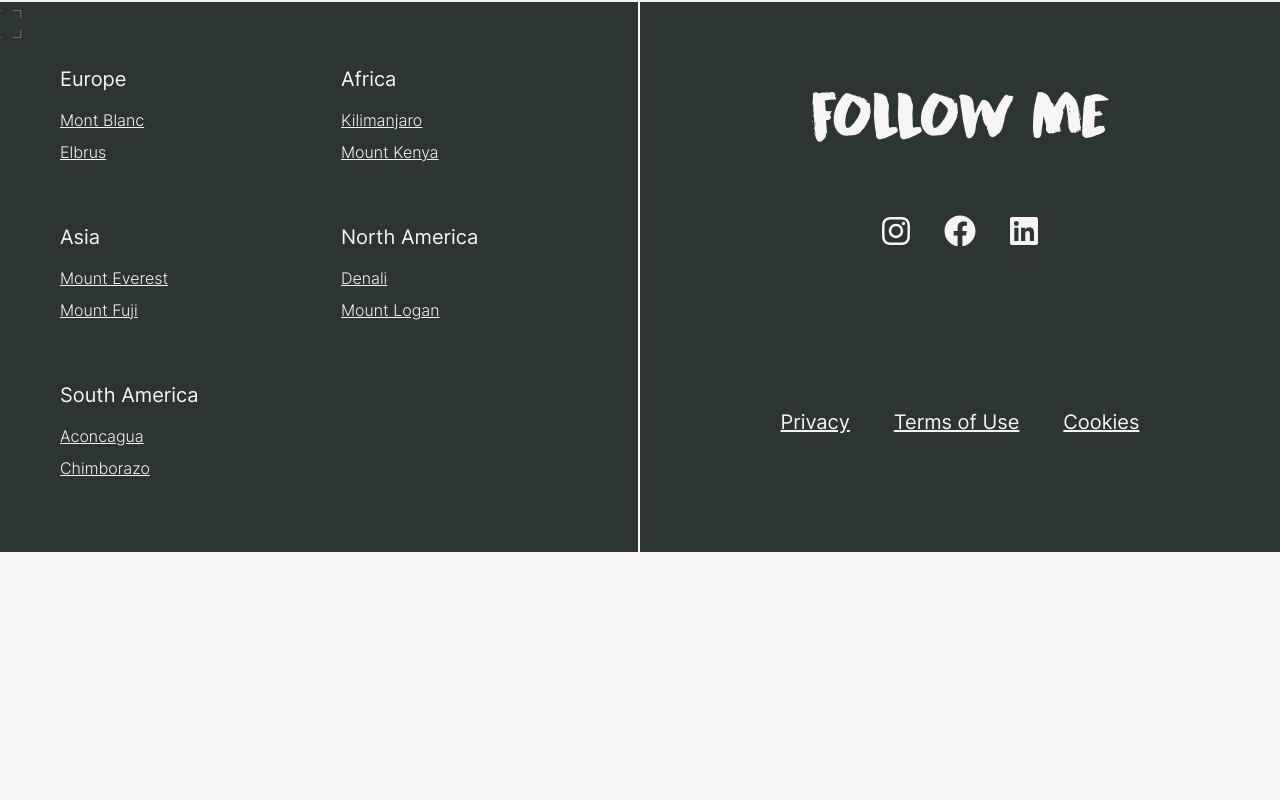
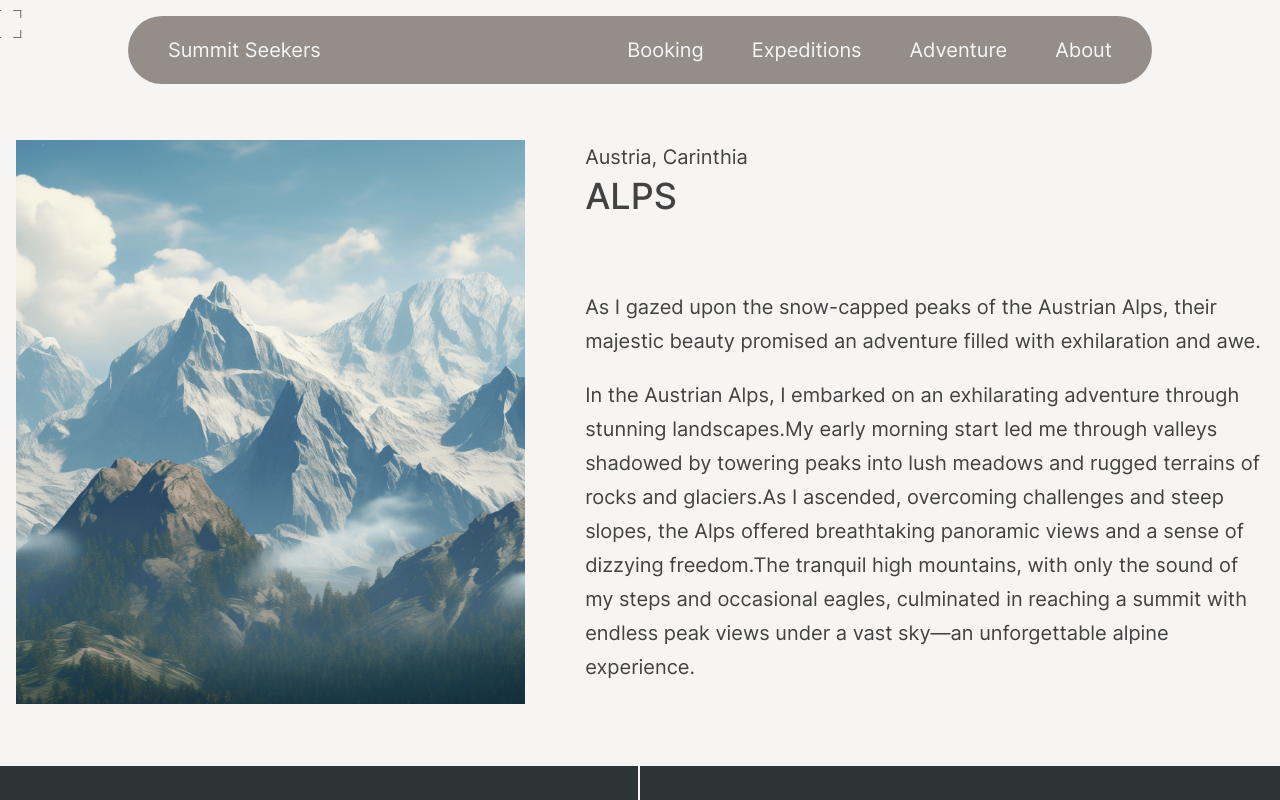
Before and after one commit to ChainArts/summit-seekers-rework, a React (Vite) app: page /adventure/alps in a window 1280 px wide. Shown: the top 800 px of the page. Built offline with nearby package versions, Linux system fonts and the light colour scheme.

Commit message:
add slugs to adventures

```diff
--- a/src/App.tsx
+++ b/src/App.tsx
@@ -15,7 +15,7 @@ const App = () => {
             <Routes>
                 <Route path="/" element={<Home/>} />
                 <Route path="/booking" element={<Booking />} />
-                <Route path="/adventure" element={<Adventure /> } />
+                <Route path="/adventure/:slug" element={<Adventure /> } />
             </Routes>
             <Footer />
       </ReactLenis>
--- a/src/components/Carousel.tsx
+++ b/src/components/Carousel.tsx
@@ -1,5 +1,6 @@
 import React, { useRef } from "react";
 import { LiaArrowRightSolid, LiaAngleLeftSolid, LiaAngleRightSolid } from "react-icons/lia";
+import { NavLink } from "react-router-dom";
 import { Swiper, SwiperSlide } from "swiper/react";
 import type { Swiper as SwiperClass } from "swiper/types";
 
@@ -9,11 +10,13 @@ interface PostMeta {
 
 export interface CarouselPost {
     id: number;
+    slug: string;
     imagePath: string;
     alt?: string;
     link: string;
     title: string;
     meta?: PostMeta;
+    content?: Array<string> | string; // Allow content to be an array of strings or a single string
 }
 
 interface CarouselProps {
@@ -88,7 +91,7 @@ const CarouselItem = ({ data }: CarouselItemProps) => {
     const { imagePath, alt, link, title, meta } = data;
 
     return (
-        <a href={link} className="card">
+        <NavLink to={link} className="card">
             <div className="picture-container">
                 <img src={imagePath} alt={alt || title} />
             </div>
@@ -97,7 +100,7 @@ const CarouselItem = ({ data }: CarouselItemProps) => {
                 <h3>{title}</h3>
                 <p>{meta?.footnotes}</p>
             </div>
-        </a>
+        </NavLink>
     );
 };
 
--- /dev/null
+++ b/src/data/adventures.tsx
@@ -0,0 +1,50 @@
+import type { CarouselPost } from "../components/Carousel";
+import aiTianzi from "../assets/ai_tianzi_mountains.webp";
+import aiAlps from "../assets/ai_alps.webp";
+import aiCanyon from "../assets/ai_canyon.webp";
+import aiCampfire from "../assets/ai_campfire.webp";
+
+export const posts: CarouselPost[] = [
+    {
+        id: 1,
+        slug: "alps",
+        imagePath: aiAlps,
+        alt: "Alps",
+        link: "/adventure/alps",
+        title: "Alps",
+        meta: { footnotes: "Austria, Carinthia" },
+        content: ["As I gazed upon the snow-capped peaks of the Austrian Alps, their majestic beauty promised an adventure filled with exhilaration and awe.",
+                "In the Austrian Alps, I embarked on an exhilarating adventure through stunning landscapes.My early morning start led me through valleys shadowed by towering peaks into lush meadows and rugged terrains of rocks and glaciers.As I ascended, overcoming challenges and steep slopes, the Alps offered breathtaking panoramic views and a sense of dizzying freedom.The tranquil high mountains, with only the sound of my steps and occasional eagles, culminated in reaching a summit with endless peak views under a vast sky—an unforgettable alpine experience."]
+    },
+    {
+        id: 2,
+        slug: "grand-canyon",
+        imagePath: aiCanyon,
+        alt: "Grand Canyon",
+        link: "/adventure/grand-canyon",
+        title: "Grand Canyon",
+        meta: { footnotes: "USA, Arizona" },
+        content: ["The Grand Canyon, with its vastness and intricate rock formations, is a testament to nature's artistry.",
+                "As I stood at the rim, the sheer scale of the canyon took my breath away. The Colorado River snaked through the depths, its waters glistening under the sun. Hiking along the trails, I marveled at the layers of rock that tell a story spanning millions of years. Each step revealed new vistas, from towering cliffs to hidden alcoves. The silence was profound, broken only by the distant call of a hawk. This adventure was not just about conquering a landscape; it was about connecting with the earth's ancient history."]
+    },
+    {
+        id: 3,
+        slug: "zhangjiajie",
+        imagePath: aiTianzi,
+        alt: "zhangjiajie",
+        link: "/adventure/zhangjiajie",
+        title: "Zhangjiajie National Forest",
+        meta: { footnotes: "China, Hunan Province" },
+        content: ["I have never imagined that scaling the elusive peaks of Zhangjiajie National Forest would reveal secrets hidden in the whispers of the wind.", "From the moment I set foot in the mystical Zhangjiajie National Forest, the adventure of a lifetime began. The air was crisp, filled with the scent of pine and earth, as I embarked on a journey to conquer its towering quartz-sandstone pillars. Each step upwards was a test of endurance and will, as the rugged terrain challenged every muscle in my body. The path was narrow, winding through dense foliage, occasionally opening up to breathtaking vistas of jagged cliffs and verdant valleys. My hands gripped the cool, rough surface of the rocks, finding holds in crevices that seemed to have been waiting for me. The higher I climbed, the more the forest revealed its secrets – the distant echo of a waterfall, the rare sight of exotic birds soaring above. As I neared the summit, the world below seemed like a distant dream. Finally, standing atop the peak, with the clouds caressing my face and a vast expanse of untamed wilderness stretching before me, I realized I hadn’t just conquered a mountain. I had touched the very soul of Zhangjiajie."]
+    },
+    {
+        id: 4,
+        slug: "manytravels",
+        imagePath: aiCampfire,
+        alt: "mmmh travels",
+        link: "/adventure/manytravels",
+        title: "Many Travels",
+        meta: { footnotes: "Travel Travel" },
+        content: "Many travels yes",
+    },
+];
--- a/src/pages/Adventure.tsx
+++ b/src/pages/Adventure.tsx
@@ -1,35 +1,37 @@
-import { NavLink } from "react-router-dom";
-import adventureImg from "../assets/ai_tianzi_mountains.webp";
+import { useParams } from "react-router-dom";
 import Navbar from "../components/Navbar";
-
-const adventure = {
-    image: adventureImg,
-    title: "Zhangjiajie National forest",
-    footnotes: "China, Hunan Province",
-    content: <><p>Step into a world where adventure knows no limits, and each mountain trek takes you further into uncharted.</p><p>Step into a world where adventure knows no limits, and each mountain trek takes you further into uncharted territories. With Summit Seekers, experience the exhilaration of overcoming new challenges and discovering hidden gems of the wilderness. Our journeys are designed to push your boundaries, physically and spiritually, connecting you deeply with the raw beauty of nature.</p></>,
-};
+import { posts } from "../data/adventures";
 
 const Adventure = () => {
+    const { slug } = useParams();
+    const adventure = posts.find((post) => post.slug === slug);
+
+    if (!adventure) {
+        return (
+            <>
+                <Navbar />
+                <main>
+                    <h2>Adventure not found</h2>
+                </main>
+            </>
+        );
+    }
+
     return (
         <>
             <Navbar />
             <main className="adventure">
                 <div className="adventure-image">
-                    <img src={adventure.image} alt={adventure.title} />
+                    <img src={adventure.imagePath} alt={adventure.title} />
                 </div>
                 <div className="adventure-content">
-                    <p className="meta">{adventure.footnotes}</p>
+                    <p className="meta">{adventure.meta?.footnotes}</p>
                     <h2>{adventure.title}</h2>
-                    {adventure.content}
-                    <div className="wp-block-buttons">
-                        <div className="wp-block-button">
-                            <NavLink className="wp-block-button__link"to="/#adventure">Back to Adventures</NavLink>
-                        </div>
-                    </div>
+                    {Array.isArray(adventure.content) ? adventure.content.map((para, i) => <p key={i}>{para}</p>) : <p>{adventure.content}</p>}
                 </div>
             </main>
         </>
     );
-}
+};
 
 export default Adventure;
--- a/src/pages/Home.tsx
+++ b/src/pages/Home.tsx
@@ -1,40 +1,13 @@
 import About from "../components/About";
-import Carousel, { type CarouselPost } from "../components/Carousel";
+import Carousel from "../components/Carousel";
 import Expeditions from "../components/Expeditions";
 import HeaderParallax from "../components/HeaderParallax";
 import IconGrid from "../components/IconGrid";
 import Navbar from "../components/Navbar";
-import aiTianzi from "../assets/ai_tianzi_mountains.webp";
-import aiAlps from "../assets/ai_alps.webp";
-import aiCanyon from "../assets/ai_canyon.webp";
+import { posts } from "../data/adventures";
 import BookingGrid from "../components/BookingGrid";
 
-const posts: CarouselPost[] = [
-    {
-        id: 1,
-        imagePath: aiAlps,
-        alt: "Alps",
-        link: "/adventure",
-        title: "Alps",
-        meta: { footnotes: "Austria, Carinthia" },
-    },
-    {
-        id: 2,
-        imagePath: aiCanyon,
-        alt: "Grand Canyon",
-        link: "/adventure",
-        title: "Grand Canyon",
-        meta: { footnotes: "USA, Arizona" },
-    },
-    {
-        id: 3,
-        imagePath: aiTianzi,
-        alt: "Sample 1",
-        link: "/adventure",
-        title: "Zhangjiajie National Forest",
-        meta: { footnotes: "China, Hunan Province" },
-    },
-];
+
 
 const Home = () => {
     return (
```
